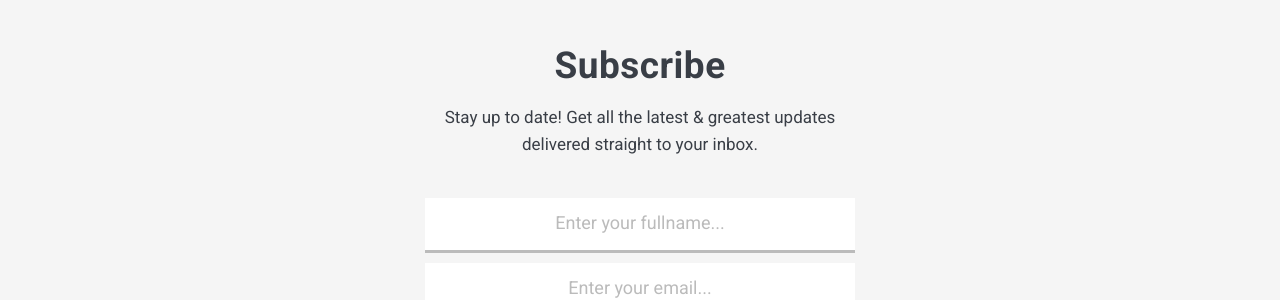
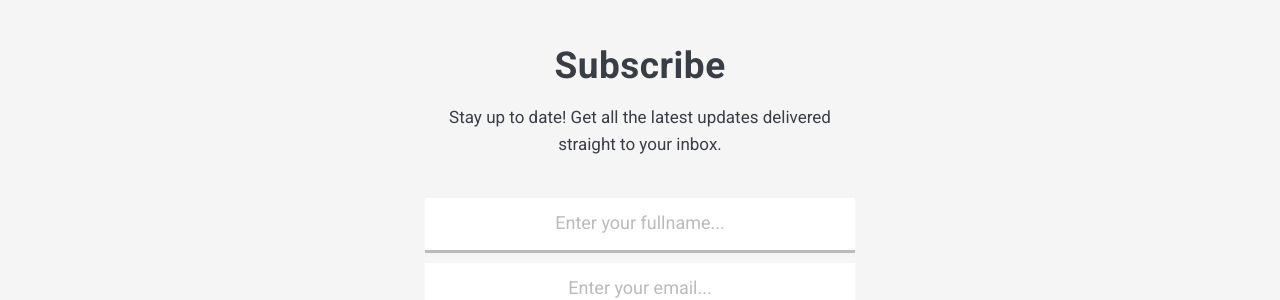
Before and after one commit to zeospec/ZeoSpec, a Jekyll site: the page built from index.html, in a window 1280 px wide. Shown: the part 1423-1723 px from the top of the page. Built offline with Jekyll 4.4.1, drawn with Linux system fonts in a browser that asks for light colours; nearby versions of some CDN libraries; the list of posts is cut into pages by our own code.

Commit message:
subscribe note update

```diff
--- a/_includes/subscribe.html
+++ b/_includes/subscribe.html
@@ -3,7 +3,7 @@
 <div class="container">
   <div class="subscribe">
     <h3 class="subscribe__title">Subscribe</h3>
-    <p class="subscribe__subtitle">Stay up to date! Get all the latest & greatest updates delivered straight to your inbox.</p>
+    <p class="subscribe__subtitle">Stay up to date! Get all the latest updates delivered straight to your inbox.</p>
     <form class="subscribe-form validate" action="{% if site.data.settings.mailchimp %}//{{site.data.settings.mailchimp}}{% else %}#{% endif %}"
       method="POST" id="mc-embedded-subscribe-form" name="mc-embedded-subscribe-form" target="_blank" novalidate>
       <div class="subscribe-group">
@@ -28,7 +28,7 @@ onload="if(submission)  {window.location='/thankyou';}"></iframe>
 <div class="container">
   <div class="subscribe">
     <h3 class="subscribe__title">Subscribe</h3>
-    <p class="subscribe__subtitle">Stay up to date! Get all the latest & greatest updates delivered straight to your inbox.</p>
+    <p class="subscribe__subtitle">Stay up to date! Get all the latest updates delivered straight to your inbox.</p>
 
     <form class="subscribe-form" action="{{site.data.settings.google_form}}"
     target="hidden_iframe" onsubmit="submission=true;" method="POST">
@@ -49,7 +49,7 @@ onload="if(submission)  {window.location='/thankyou';}"></iframe>
 <div class="container">
   <div class="subscribe">
     <h3 class="subscribe__title">Subscribe</h3>
-    <p class="subscribe__subtitle">Stay up to date! Get all the latest & greatest updates delivered straight to your inbox.</p>
+    <p class="subscribe__subtitle">Stay up to date! Get all the latest updates delivered straight to your inbox.</p>
     <form class="subscribe-form validate" action="{% if site.data.settings.substack %}{{site.data.settings.substack}}{% else %}#{% endif %}"
       target="_blank" novalidate>
       <input class="subscribe__button" type="submit">
```
